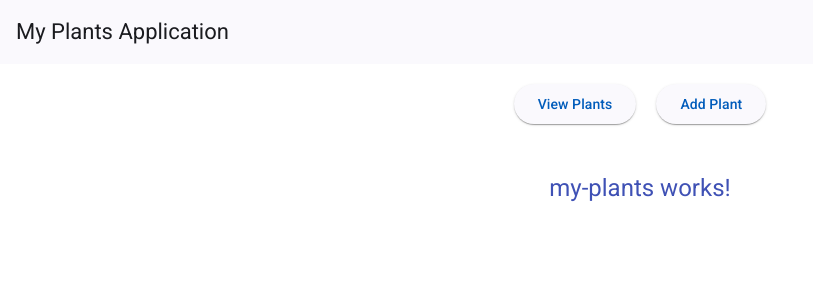
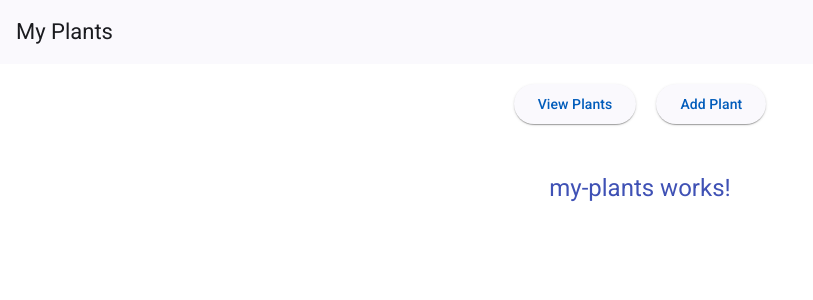
Before and after one commit to BublikTV/My-Plants, an Angular app: page /my-plants in a window 1280 px wide. Shown: the top 300 px of the page, without its empty margins (0-813 px from the left). Built offline with nearby package versions, Linux system fonts and the light colour scheme.

Commit message:
style: update app title in toolbar for clarity

```diff
--- a/src/app/app.component.html
+++ b/src/app/app.component.html
@@ -1,5 +1,5 @@
 <mat-toolbar color="primary">
-  My Plants Application
+  My Plants
 </mat-toolbar>
 
 <div style="text-align: center; margin-top: 20px;">
```
